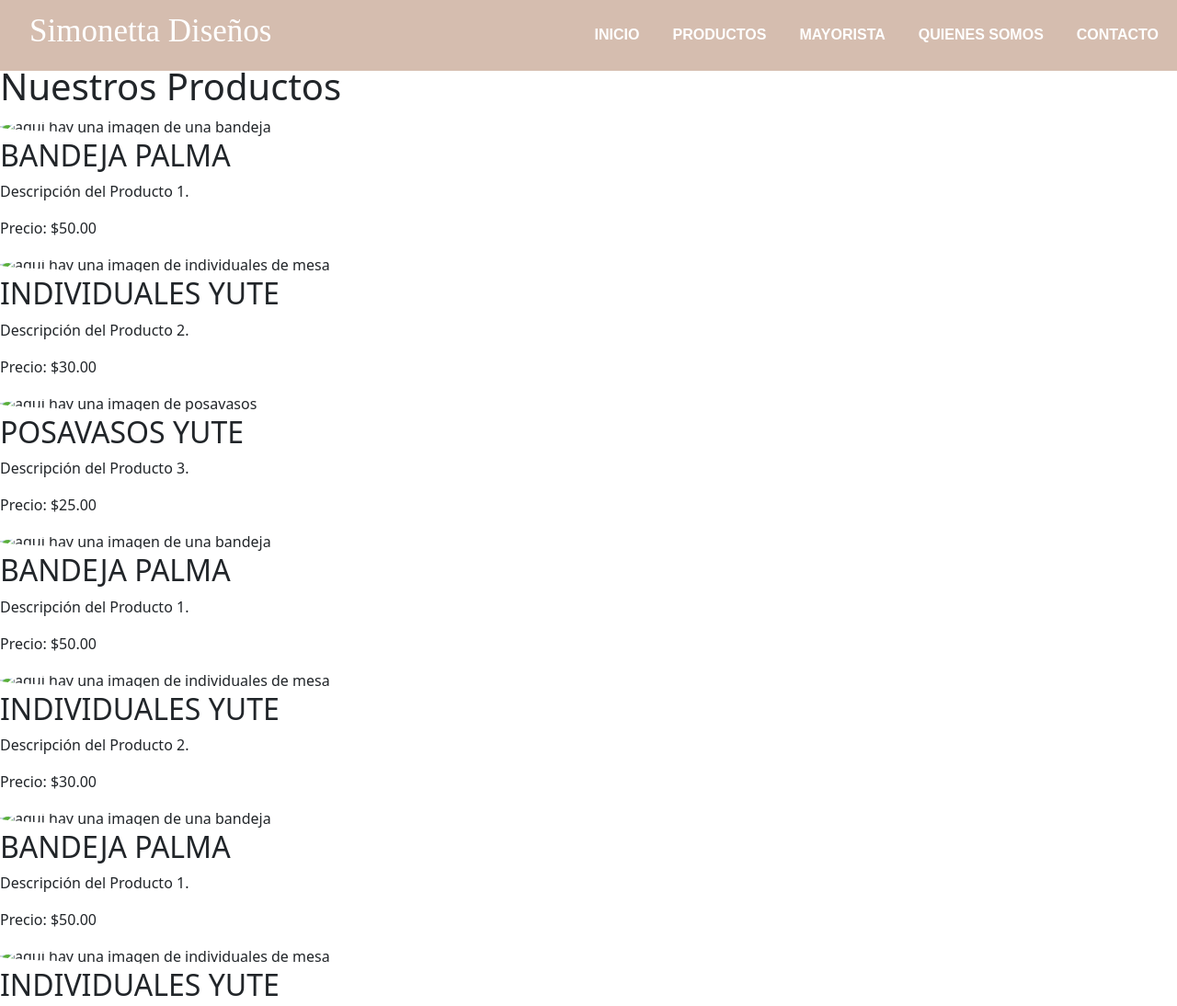
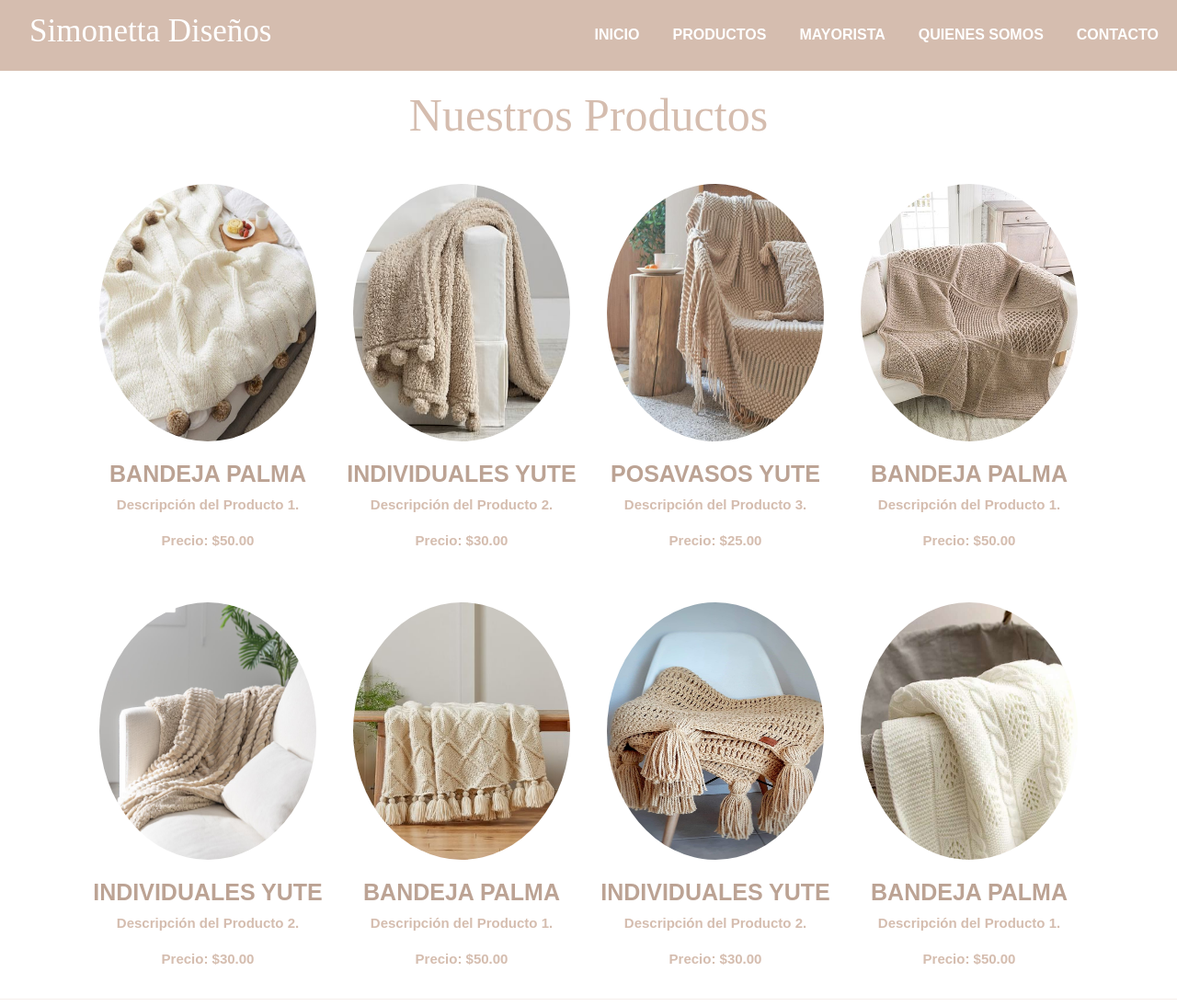
Before and after one commit to vicomariani/simonetta, a website: page paginas/mantas.html in a window 1280 px wide. Shown: the top 1094 px of the page at 92% size. Drawn offline with nearby package versions, Linux system fonts and the light colour scheme; a web font is replaced by a local one.

Commit message:
agregue mantas

```diff
--- a/paginas/productos-comedor.html
+++ b/paginas/mantas.html
@@ -57,49 +57,49 @@
 
     <div class="productos-container">
         <div class="producto">
-            <img src="../imagenes/bandeja.jpeg" class="d-block w-100 rounded-circle" alt="aqui hay una imagen de una bandeja">
+            <img src="../imagenes/manta1.png" class="d-block w-100 rounded-circle" alt="aqui hay una imagen de una bandeja">
             <h2>BANDEJA PALMA</h2>
             <p>Descripción del Producto 1.</p>
             <p>Precio: $50.00</p>
         </div>
         <div class="producto">
-            <img src="../imagenes/camino.jpeg" class="d-block w-100 rounded-circle" alt="aqui hay una imagen de individuales de mesa">
+            <img src="../imagenes/manta2.png" class="d-block w-100 rounded-circle" alt="aqui hay una imagen de individuales de mesa">
             <h2>INDIVIDUALES YUTE</h2>
             <p>Descripción del Producto 2.</p>
             <p>Precio: $30.00</p>
         </div>
         <div class="producto">
-            <img src="../imagenes/posavaso.png" class="d-block w-100 rounded-circle" alt="aqui hay una imagen de posavasos">
+            <img src="../imagenes/manta3.jpeg" class="d-block w-100 rounded-circle" alt="aqui hay una imagen de posavasos">
             <h2>POSAVASOS YUTE</h2>
             <p>Descripción del Producto 3.</p>
             <p>Precio: $25.00</p>
         </div>
         <div class="producto">
-            <img src="../imagenes/bandeja.jpeg" class="d-block w-100 rounded-circle" alt="aqui hay una imagen de una bandeja">
+            <img src="../imagenes/manta4.jpeg" class="d-block w-100 rounded-circle" alt="aqui hay una imagen de una bandeja">
             <h2>BANDEJA PALMA</h2>
             <p>Descripción del Producto 1.</p>
             <p>Precio: $50.00</p>
         </div>
         <div class="producto">
-            <img src="../imagenes/camino.jpeg" class="d-block w-100 rounded-circle" alt="aqui hay una imagen de individuales de mesa">
+            <img src="../imagenes/manta5.jpeg" class="d-block w-100 rounded-circle" alt="aqui hay una imagen de individuales de mesa">
             <h2>INDIVIDUALES YUTE</h2>
             <p>Descripción del Producto 2.</p>
             <p>Precio: $30.00</p>
         </div>
         <div class="producto">
-            <img src="../imagenes/bandeja.jpeg" class="d-block w-100 rounded-circle" alt="aqui hay una imagen de una bandeja">
+            <img src="../imagenes/manta6.png" class="d-block w-100 rounded-circle" alt="aqui hay una imagen de una bandeja">
             <h2>BANDEJA PALMA</h2>
             <p>Descripción del Producto 1.</p>
             <p>Precio: $50.00</p>
         </div>
         <div class="producto">
-            <img src="../imagenes/camino.jpeg" class="d-block w-100 rounded-circle" alt="aqui hay una imagen de individuales de mesa">
+            <img src="../imagenes/manta7.jpeg" class="d-block w-100 rounded-circle" alt="aqui hay una imagen de individuales de mesa">
             <h2>INDIVIDUALES YUTE</h2>
             <p>Descripción del Producto 2.</p>
             <p>Precio: $30.00</p>
         </div>
         <div class="producto">
-            <img src="../imagenes/bandeja.jpeg" class="d-block w-100 rounded-circle" alt="aqui hay una imagen de una bandeja">
+            <img src="../imagenes/manta8.jpeg" class="d-block w-100 rounded-circle" alt="aqui hay una imagen de una bandeja">
             <h2>BANDEJA PALMA</h2>
             <p>Descripción del Producto 1.</p>
             <p>Precio: $50.00</p>
--- /dev/null
+++ b/scss/_productos.scss
@@ -0,0 +1,41 @@
+.comedor  {
+    h1 {
+       font-family: "Rancho";
+       color: #D5BDAF;
+       font-size: 50px;
+       text-align: center;
+       margin: 25px 0px;
+    }
+    .productos-container {
+        display: grid;
+        grid-template-columns: repeat(4, 20%);
+        grid-gap: 20px;
+        justify-content: center;
+
+        .producto {
+            img {
+               height: 300px;
+               padding: 10px;
+               margin: 10px 0px;
+            }
+
+            h2 {
+               font-family: "Arsenal", sans-serif;
+               font-weight: bolder;
+               color: #bca394;
+               font-size: 25px;
+               text-align: center;
+            }
+
+            p {
+               font-family: "Arsenal", sans-serif;
+               font-weight: bolder;
+               color:#D5BDAF;
+               font-size: 15px;
+               text-align: center;
+            }
+        }
+    }
+
+
+}
--- a/scss/style.scss
+++ b/scss/style.scss
@@ -6,3 +6,4 @@
 @import "mediaqueries";
 @import "footer";
 @import "mayorista";
+@import "productos";
```
Also changed, not shown: css/style.css, 1 other file.
